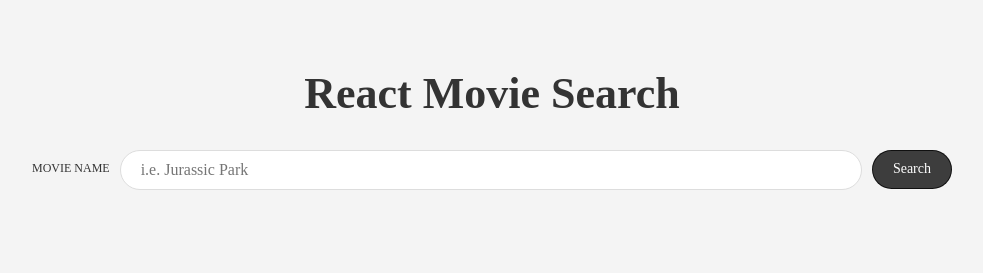
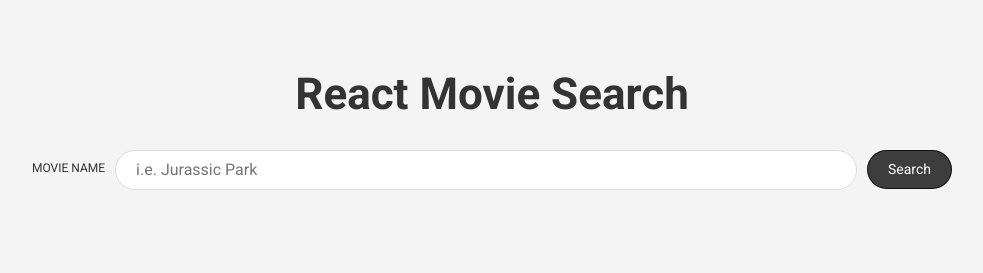
Before and after one commit to wweiyang/movie-search-app, a React app: page / in a window 1280 px wide. Shown: the whole page, without its empty margins (148-1131 px from the left). Built offline with nearby package versions, Linux system fonts and the light colour scheme.

Commit message:
Change font family

```diff
--- a/public/index.html
+++ b/public/index.html
@@ -1,6 +1,9 @@
 <!DOCTYPE html>
 <html>
-    <head><link rel="stylesheet" href="https://cdnjs.cloudflare.com/ajax/libs/normalize/8.0.1/normalize.css">
+    <head>
+        <link rel="preconnect" href="https://fonts.gstatic.com">
+        <link href="https://fonts.googleapis.com/css2?family=Roboto:wght@300;400;700&display=swap" rel="stylesheet">
+        <link rel="stylesheet" href="https://cdnjs.cloudflare.com/ajax/libs/normalize/8.0.1/normalize.css">
         <link rel="icon" href="%PUBLIC_URL%/favicon.ico" />
         <link rel="manifest" href="%PUBLIC_URL%/manifest.json" />
         <meta charset="utf-8" />
--- a/src/style.css
+++ b/src/style.css
@@ -1,5 +1,6 @@
 html {
     font-size: 10px;
+    font-family: 'Roboto', sans-serif;
 }
 
 * {
```
Also changed, not shown: 1 other file.
